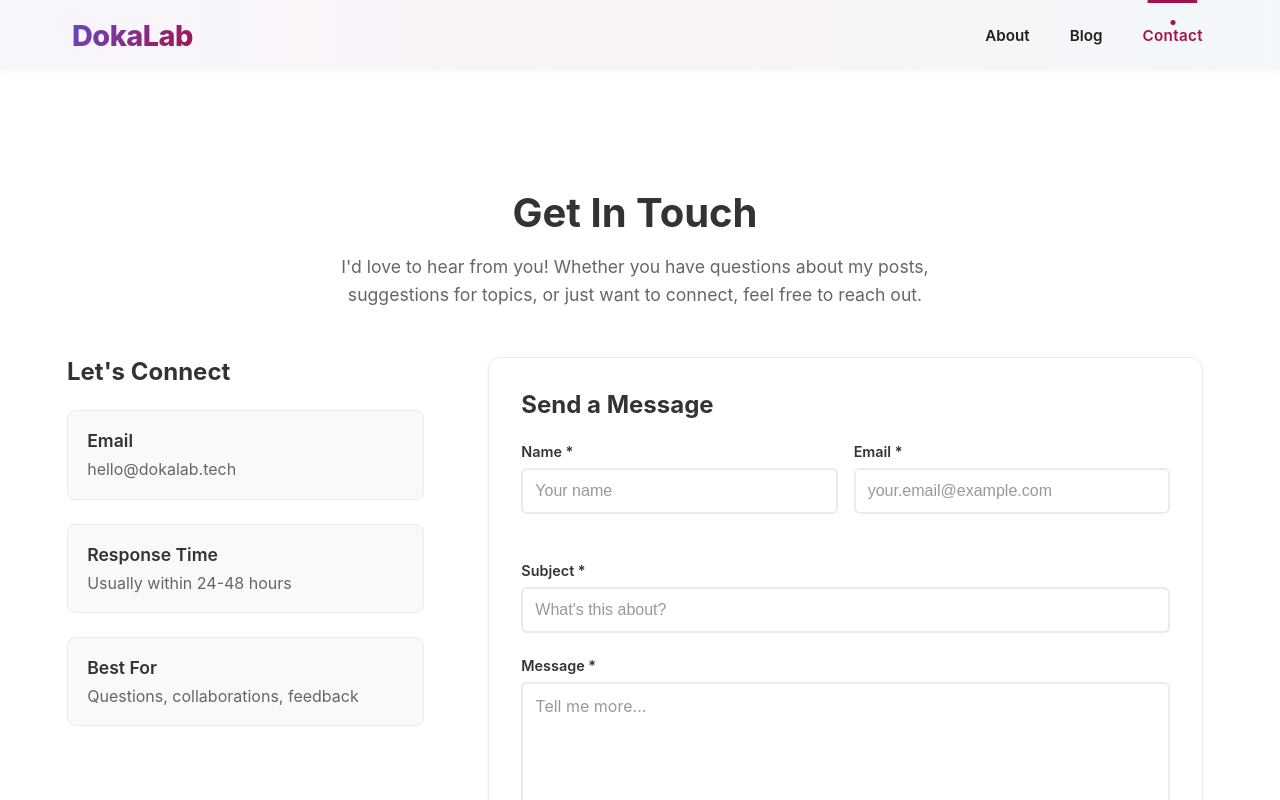
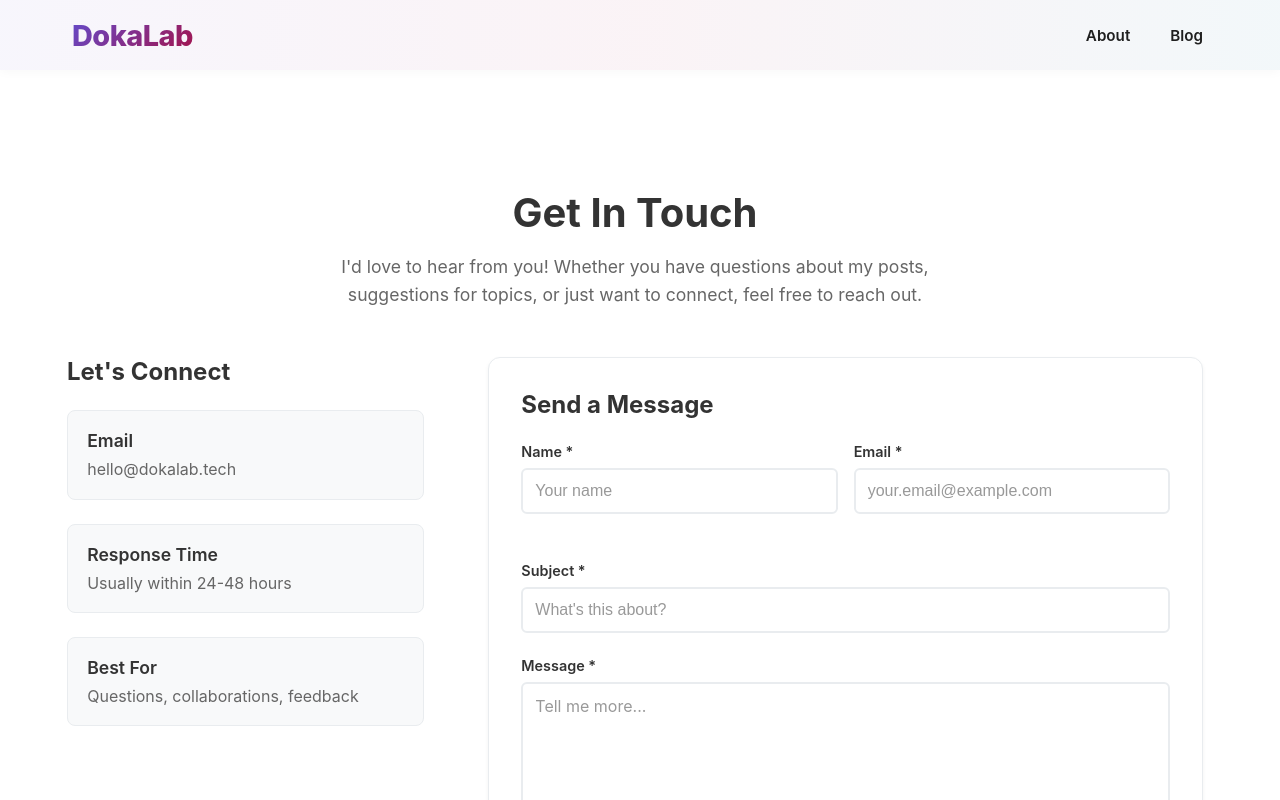
Before and after one commit to DokaDev/dokalab_blog_next_client, a Next.js app: page /contact in a window 1280 px wide. Shown: the top 800 px of the page. Built offline with nearby package versions, Linux system fonts and the light colour scheme.

Commit message:
remove contact menu

```diff
--- a/app/components/layout/Navigation.tsx
+++ b/app/components/layout/Navigation.tsx
@@ -50,8 +50,9 @@ export default function Navigation({ isMobileMenuOpen, setIsMobileMenuOpen }: Na
 
   const navItems = [
     { label: 'About', path: '/about' },
-    { label: 'Blog', path: '/blog' },
-    { label: 'Contact', path: '/contact' }
+    { label: 'Blog', path: '/blog' }
+    // ,
+    // { label: 'Contact', path: '/contact' }
   ];
 
   // Client-side navigation handler
```
